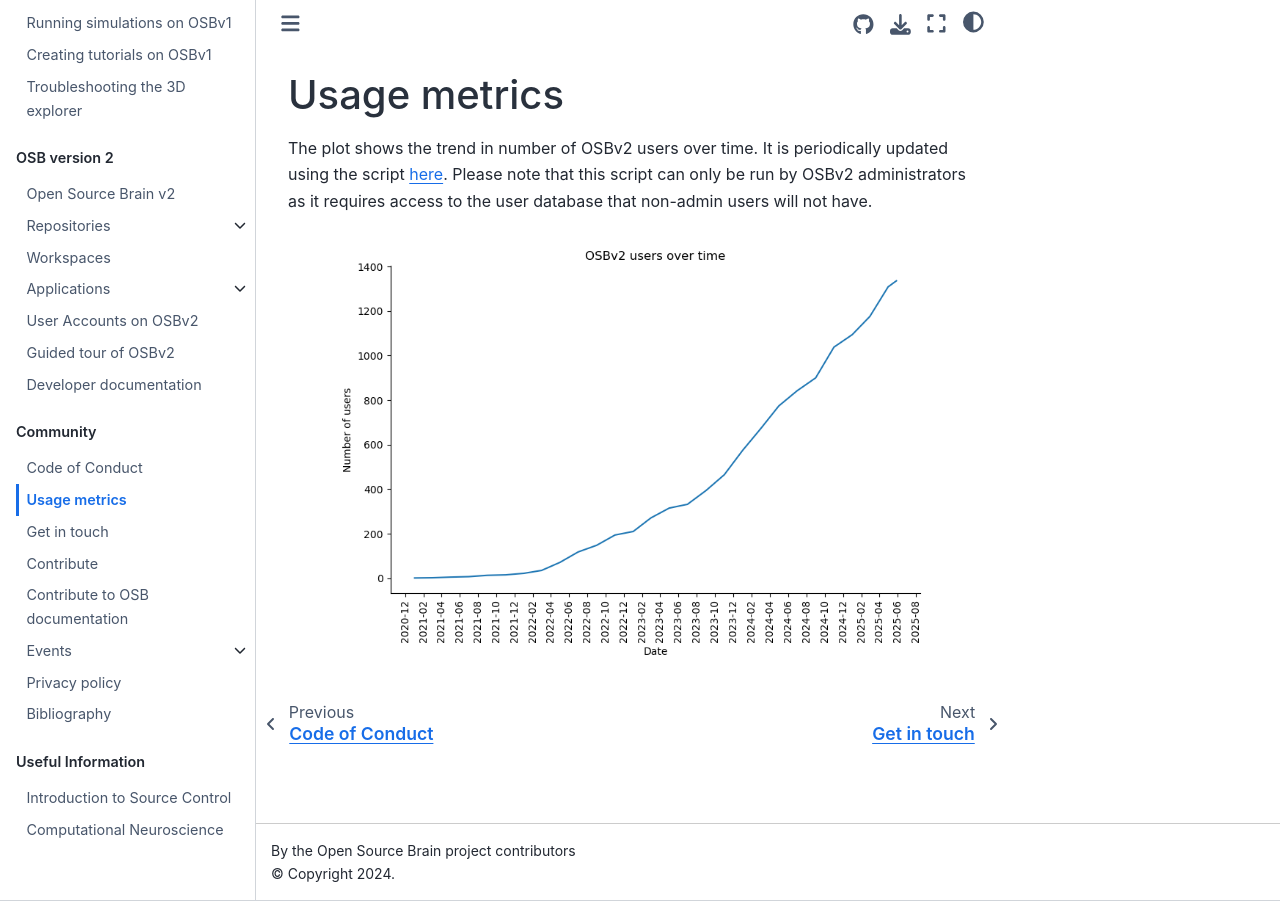
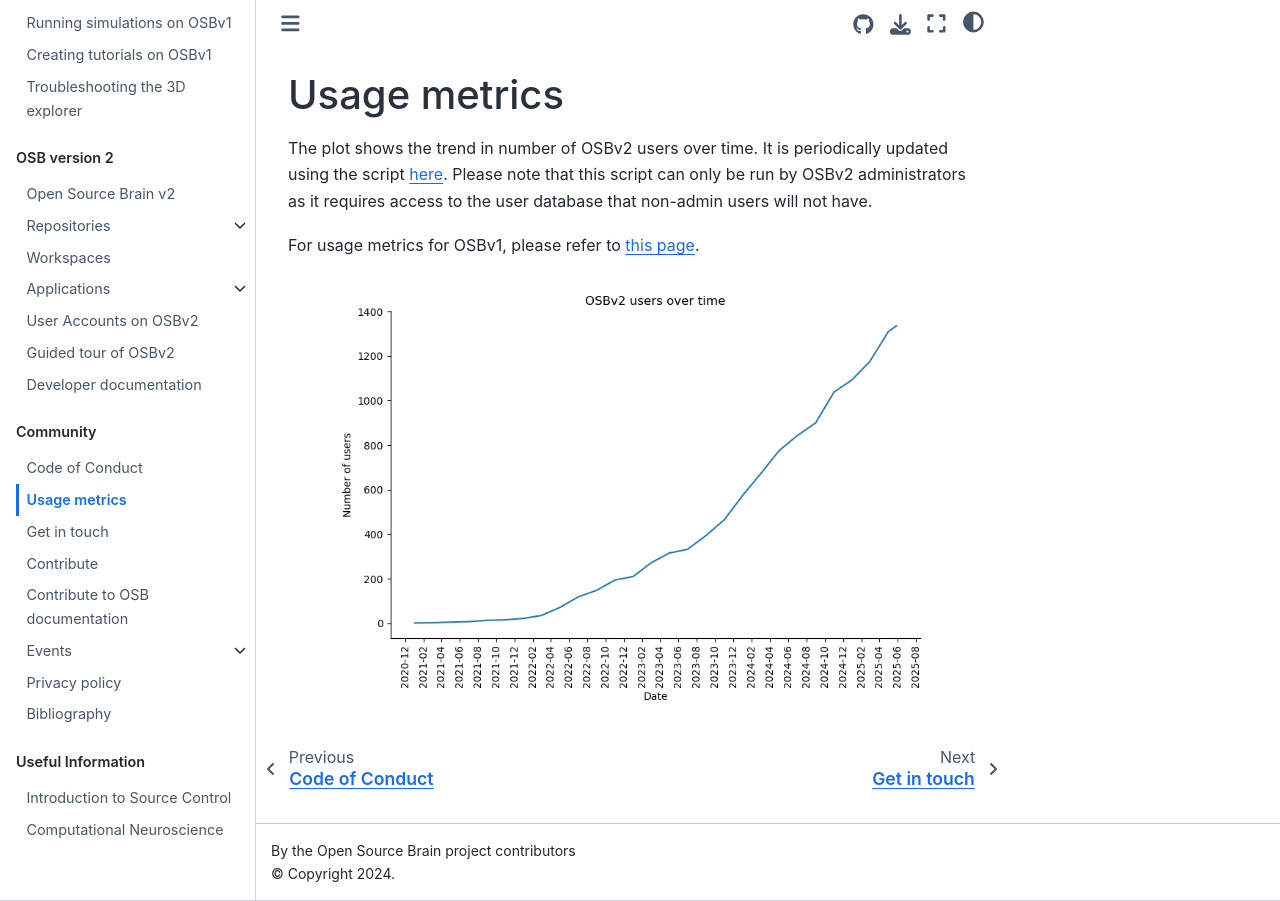
Before and after one commit to OpenSourceBrain/Documentation, a Jupyter Book: the page built from source/General/Metrics.md, in a window 1280 px wide. Built offline with Jupyter Book 1.0.4 settings and Sphinx 7.4.7 and the Sphinx Book theme 1.1.4, drawn with Linux system fonts in a browser that asks for light colours.

Commit message:
metrics: add link to OSBv1

````diff
--- a/source/General/Metrics.md
+++ b/source/General/Metrics.md
@@ -5,6 +5,8 @@
 It is periodically updated using the script [here](https://github.com/OpenSourceBrain/Documentation/blob/main/scripts/get-user-metrics.py).
 Please note that this script can only be run by OSBv2 administrators as it requires access to the user database that non-admin users will not have.
 
+For usage metrics for OSBv1, please refer to [this page](https://v1.opensourcebrain.org/projects#people).
+
 ```{figure} ../images/20250528-osb-users-plot.png
 :alt: Plot showing number of OSBv2 users over time
 :align: center
````
